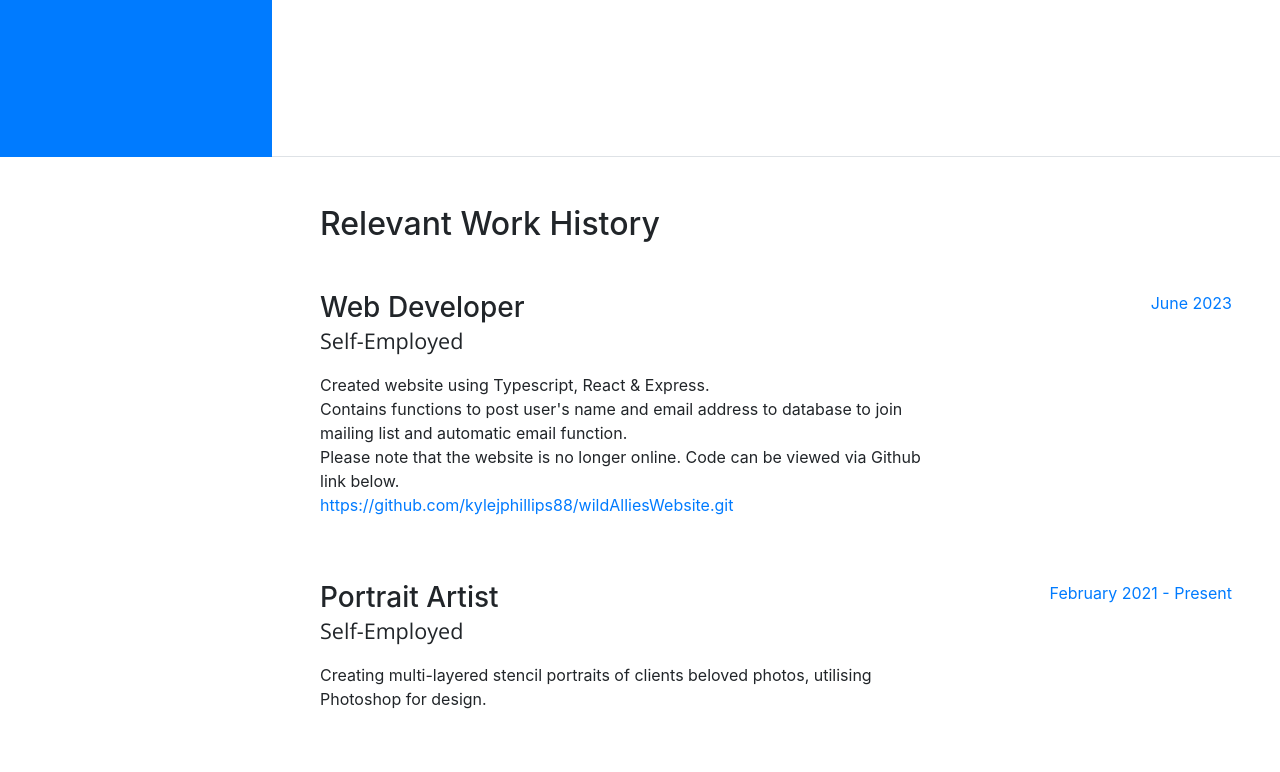
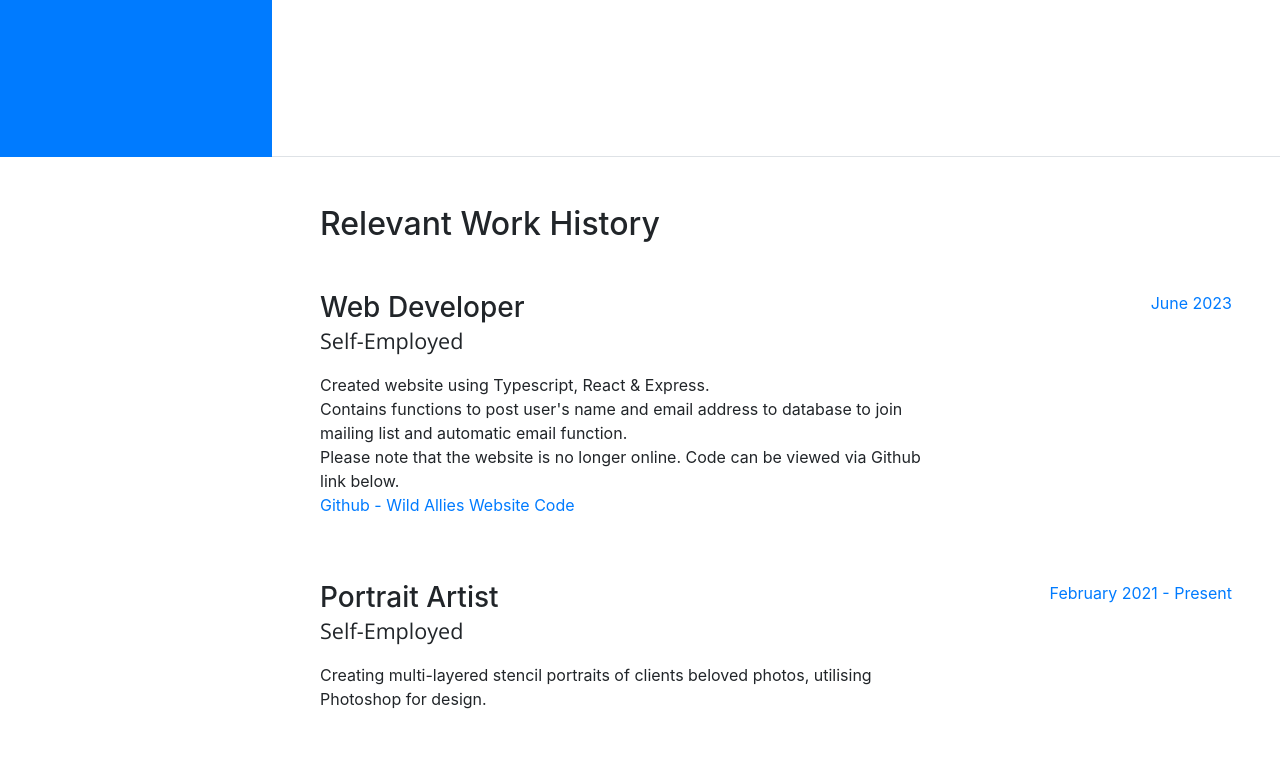
Before and after one commit to kylejphillips88/kylejphillips88.github.io, a website with bundled scripts: page index.html in a window 1280 px wide. Shown: the part 643-1415 px from the top of the page. Built offline with nearby package versions, Linux system fonts and the light colour scheme; a web font is replaced by a local one.

Commit message:
Update index.html

```diff
--- a/index.html
+++ b/index.html
@@ -109,7 +109,7 @@
             <div class="resume-content mr-auto">
               <h3 class="mb-0">Web Developer</h3>
               <div class="subheading mb-3">Self-Employed</div>
-              <p>Created website using Typescript, React & Express.</br>Contains functions to post user's name and email address to database to join mailing list and automatic email function.<br/> Please note that the website is no longer online. Code can be viewed via Github link below.</br><a href="https://github.com/kylejphillips88/wildAlliesWebsite.git">https://github.com/kylejphillips88/wildAlliesWebsite.git</a></p>
+              <p>Created website using Typescript, React & Express.</br>Contains functions to post user's name and email address to database to join mailing list and automatic email function.<br/> Please note that the website is no longer online. Code can be viewed via Github link below.</br><a href="https://github.com/kylejphillips88/wildAlliesWebsite.git">Github - Wild Allies Website Code</a></p>
             </div>
             <div class="resume-date text-md-right">
               <span class="text-primary">June 2023</span>
```
